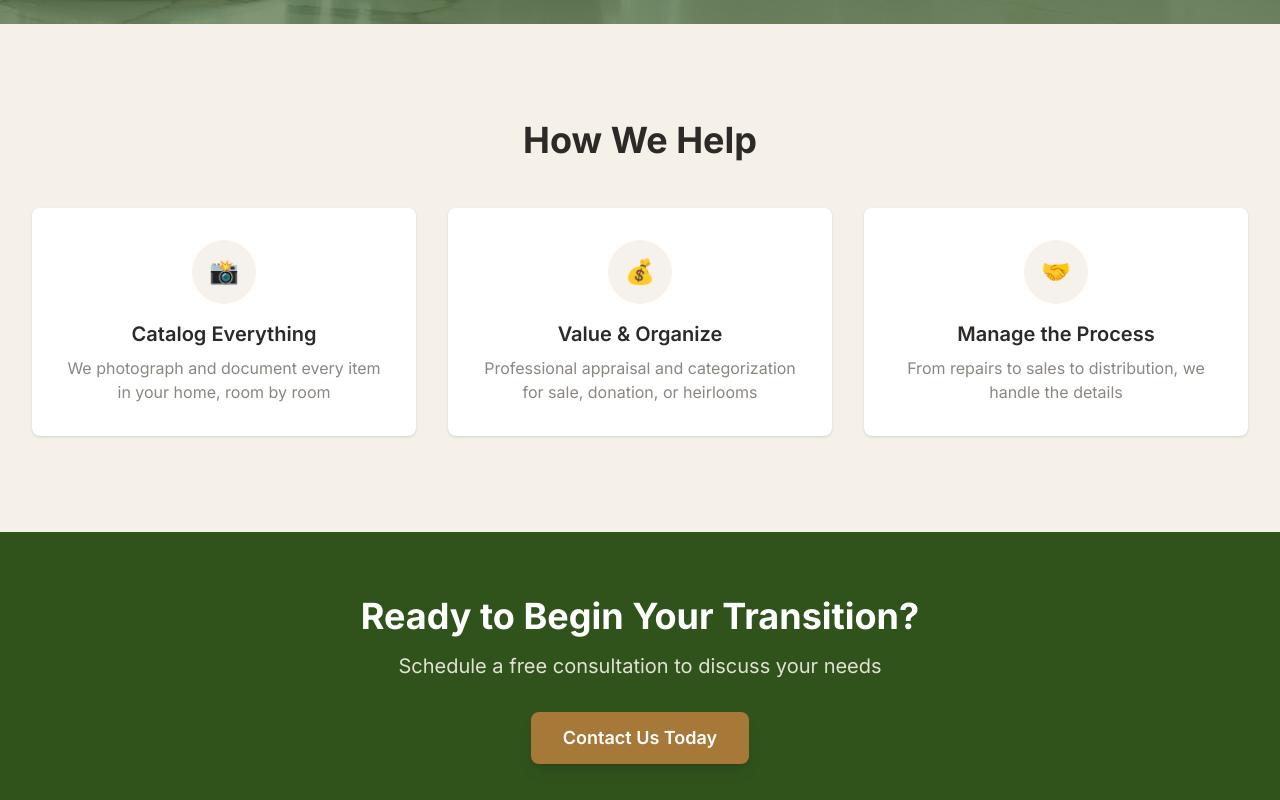
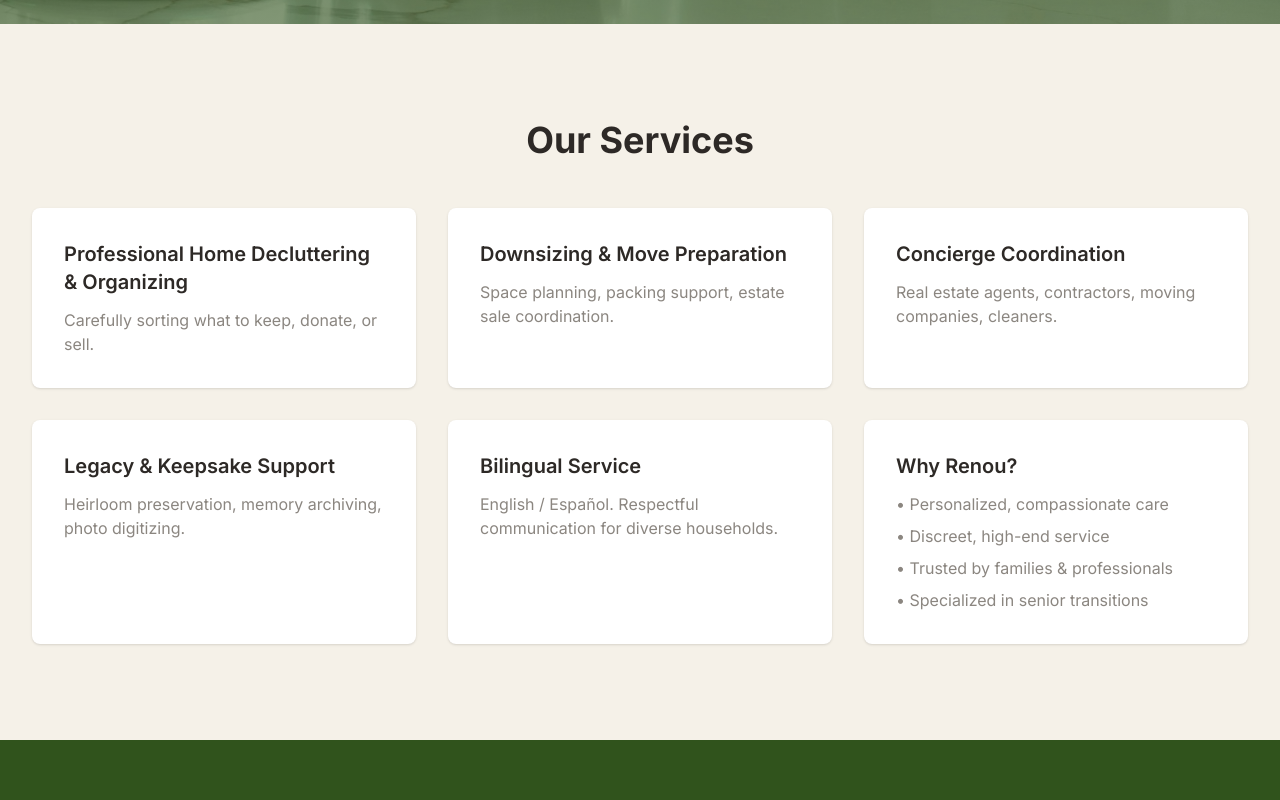
Before and after one commit to Happy-Hippopotam-us/renou, a Next.js app: page / in a window 1280 px wide. Shown: the part 740-1540 px from the top of the page. Built offline with nearby package versions, Linux system fonts and the light colour scheme.

Commit message:
Update Content per Golden Nest Brochure

```diff
--- a/app/contact/page.tsx
+++ b/app/contact/page.tsx
@@ -6,27 +6,23 @@ export default function ContactPage() {
       <div className="max-w-7xl mx-auto px-4 sm:px-6 lg:px-8">
         <div className="text-center mb-12">
           <h1 className="text-4xl md:text-5xl font-bold text-gray-900 mb-4">
-            Get in Touch
+            Schedule a Consultation
           </h1>
           <p className="text-xl text-gray-600 max-w-2xl mx-auto">
-            Ready to begin your transition? We're here to help. Schedule a free consultation to discuss your needs.
+            We handle everything from sorting belongings to coordinating with realtors, movers, and family — so you can focus on what truly matters.
           </p>
         </div>
 
         <ContactForm />
 
-        <div className="mt-16 grid grid-cols-1 md:grid-cols-3 gap-8 text-center">
+        <div className="mt-16 grid grid-cols-1 md:grid-cols-2 gap-8 text-center max-w-2xl mx-auto">
           <div>
-            <h3 className="font-semibold text-lg mb-2">Email</h3>
-            <p className="text-gray-600">info@renouhomes.com</p>
+            <h3 className="font-semibold text-lg mb-2 text-renou-charcoal">Email</h3>
+            <p className="text-renou-gray">hello@renouhomes.com</p>
           </div>
           <div>
-            <h3 className="font-semibold text-lg mb-2">Phone</h3>
-            <p className="text-gray-600">(555) 123-4567</p>
-          </div>
-          <div>
-            <h3 className="font-semibold text-lg mb-2">Hours</h3>
-            <p className="text-gray-600">Mon-Fri: 9am-6pm</p>
+            <h3 className="font-semibold text-lg mb-2 text-renou-charcoal">Phone</h3>
+            <p className="text-renou-gray">(215) 416-7955</p>
           </div>
         </div>
       </div>
--- a/app/page.tsx
+++ b/app/page.tsx
@@ -16,18 +16,17 @@ export default function Home() {
         <div className="relative max-w-7xl mx-auto px-4 sm:px-6 lg:px-8 h-full flex items-center">
           <div className="text-center w-full">
             <h1 className="text-renou-forest text-4xl md:text-6xl font-bold text-white mb-6">
-              Transition Your Home with Dignity!
+              Making Space for What Matters Most
             </h1>
             <p className="text-xl md:text-2xl text-white/90 mb-8 max-w-3xl mx-auto">
-              Professional estate management for downsizing, divorce, and life transitions.
-              We catalog, value, and help you preserve family legacy.
+              A boutique, bilingual service helping seniors and empty nesters downsize and prepare for their next stage of life efficiently and with peace of mind.
             </p>
             <div className="flex flex-col sm:flex-row gap-4 justify-center">
               <a
                 href="/contact"
                 className="bg-renou-gold text-white px-8 py-3 rounded-lg text-lg font-semibold hover:bg-renou-gold/90 transition shadow-lg"
               >
-                Get Started
+                Schedule a Consultation
               </a>
               <a
                 href="/services"
@@ -44,35 +43,47 @@ export default function Home() {
       <section className="py-16 md:py-24 bg-renou-cream">
         <div className="max-w-7xl mx-auto px-4 sm:px-6 lg:px-8">
           <h2 className="text-3xl md:text-4xl font-bold text-center mb-12 text-renou-charcoal">
-            How We Help
+            Our Services
           </h2>
-          <div className="grid grid-cols-1 md:grid-cols-3 gap-8">
-            <div className="text-center bg-white p-8 rounded-lg shadow-sm">
-              <div className="bg-renou-gold/10 w-16 h-16 rounded-full flex items-center justify-center mx-auto mb-4">
-                <span className="text-2xl">📸</span>
-              </div>
-              <h3 className="text-xl font-semibold mb-2 text-renou-charcoal">Catalog Everything</h3>
+          <div className="grid grid-cols-1 md:grid-cols-2 lg:grid-cols-3 gap-8">
+            <div className="bg-white p-8 rounded-lg shadow-sm">
+              <h3 className="text-xl font-semibold mb-3 text-renou-charcoal">Professional Home Decluttering & Organizing</h3>
               <p className="text-renou-gray">
-                We photograph and document every item in your home, room by room
+                Carefully sorting what to keep, donate, or sell.
               </p>
             </div>
-            <div className="text-center bg-white p-8 rounded-lg shadow-sm">
-              <div className="bg-renou-gold/10 w-16 h-16 rounded-full flex items-center justify-center mx-auto mb-4">
-                <span className="text-2xl">💰</span>
-              </div>
-              <h3 className="text-xl font-semibold mb-2 text-renou-charcoal">Value & Organize</h3>
+            <div className="bg-white p-8 rounded-lg shadow-sm">
+              <h3 className="text-xl font-semibold mb-3 text-renou-charcoal">Downsizing & Move Preparation</h3>
               <p className="text-renou-gray">
-                Professional appraisal and categorization for sale, donation, or heirlooms
+                Space planning, packing support, estate sale coordination.
               </p>
             </div>
-            <div className="text-center bg-white p-8 rounded-lg shadow-sm">
-              <div className="bg-renou-gold/10 w-16 h-16 rounded-full flex items-center justify-center mx-auto mb-4">
-                <span className="text-2xl">🤝</span>
-              </div>
-              <h3 className="text-xl font-semibold mb-2 text-renou-charcoal">Manage the Process</h3>
+            <div className="bg-white p-8 rounded-lg shadow-sm">
+              <h3 className="text-xl font-semibold mb-3 text-renou-charcoal">Concierge Coordination</h3>
               <p className="text-renou-gray">
-                From repairs to sales to distribution, we handle the details
+                Real estate agents, contractors, moving companies, cleaners.
               </p>
+            </div>
+            <div className="bg-white p-8 rounded-lg shadow-sm">
+              <h3 className="text-xl font-semibold mb-3 text-renou-charcoal">Legacy & Keepsake Support</h3>
+              <p className="text-renou-gray">
+                Heirloom preservation, memory archiving, photo digitizing.
+              </p>
+            </div>
+            <div className="bg-white p-8 rounded-lg shadow-sm">
+              <h3 className="text-xl font-semibold mb-3 text-renou-charcoal">Bilingual Service</h3>
+              <p className="text-renou-gray">
+                English / Español. Respectful communication for diverse households.
+              </p>
+            </div>
+            <div className="bg-white p-8 rounded-lg shadow-sm">
+              <h3 className="text-xl font-semibold mb-3 text-renou-charcoal">Why Renou?</h3>
+              <ul className="text-renou-gray space-y-2">
+                <li>• Personalized, compassionate care</li>
+                <li>• Discreet, high-end service</li>
+                <li>• Trusted by families & professionals</li>
+                <li>• Specialized in senior transitions</li>
+              </ul>
             </div>
           </div>
         </div>
@@ -82,10 +93,10 @@ export default function Home() {
       <section className="bg-renou-forest py-16">
         <div className="max-w-4xl mx-auto px-4 sm:px-6 lg:px-8 text-center">
           <h2 className="text-3xl md:text-4xl font-bold text-white mb-4">
-            Ready to Begin Your Transition?
+            Serving Families in the Philadelphia Region
           </h2>
           <p className="text-xl text-renou-cream/90 mb-8">
-            Schedule a free consultation to discuss your needs
+            With warmth, respect, and professionalism. Schedule a consultation to discuss your needs.
           </p>
           <a
             href="/contact"
```
Also changed, not shown: 1 other file (tests, documents, lock files or other folders).
